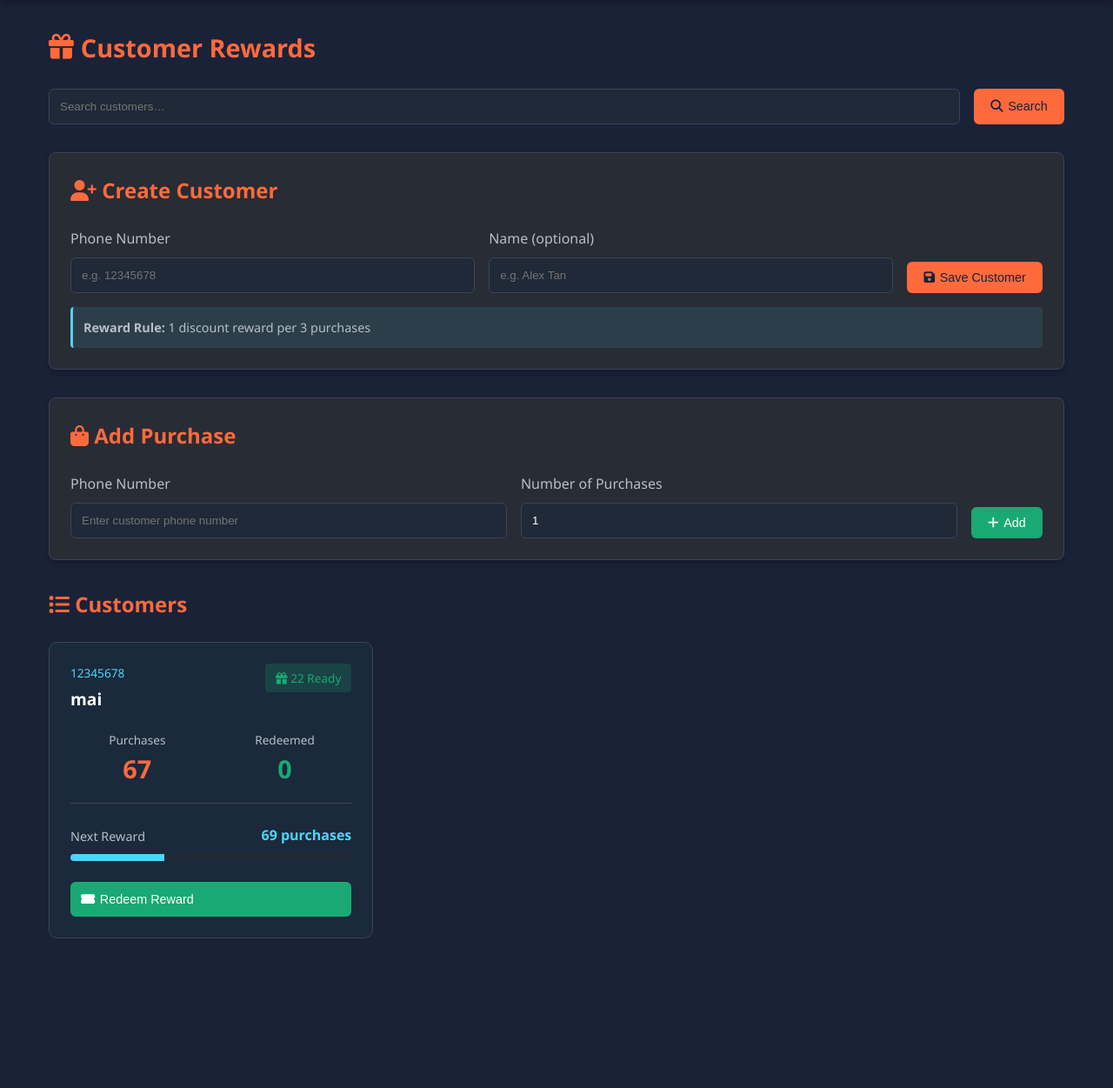
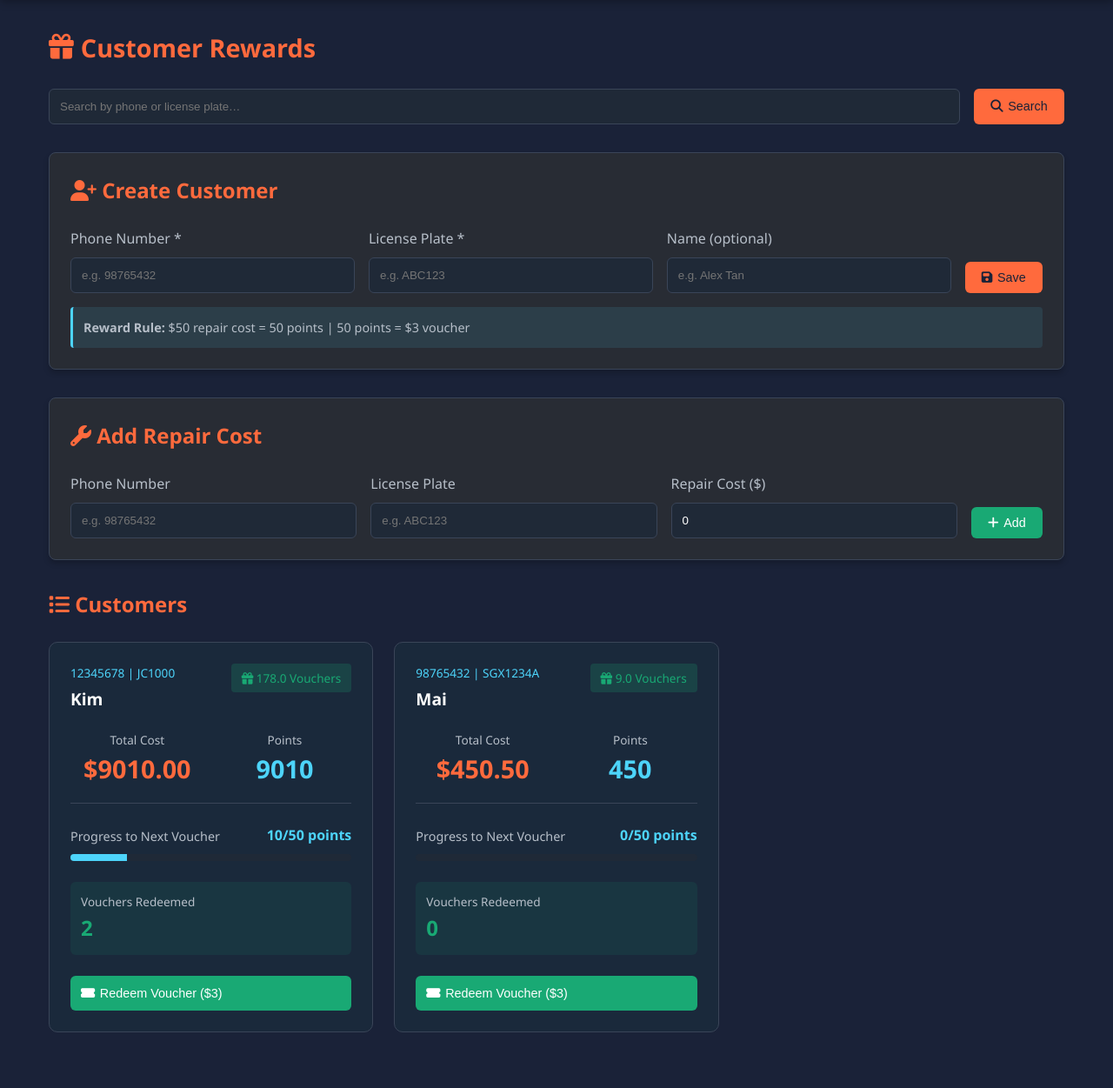
Before and after one commit to biz2007/WDP-Automating-Job-Card-Update, a Flask app: page /rewards in a window 1280 px wide. Shown: the part 76-1327 px from the top of the page at 87% size. Before the commit the page ends 1155 px from the top, so only its background shows below. Run offline with Flask 3, Linux system fonts and the light colour scheme; the visitor is signed in with stand-in values (Sample User, id 1).

Commit message:
rewards and license plates

```diff
--- a/app.py
+++ b/app.py
@@ -44,8 +44,8 @@ def load_jobs():
         with open(DATA_FILE, "r") as f:
             return json.load(f)
     return [
-        {"job_id": "JC1234", "status": "Open",   "remarks": "Initial review", "assigned_to": "Alice"},
-        {"job_id": "JC5678", "status": "Closed", "remarks": "Completed",      "assigned_to": "Bob"},
+        {"license_plate": "JC1234", "status": "Open",   "remarks": "Initial review", "assigned_to": "Alice"},
+        {"license_plate": "JC5678", "status": "Closed", "remarks": "Completed",      "assigned_to": "Bob"},
     ]
 
 def save_jobs(jobs):
@@ -113,12 +113,13 @@ def save_rewards(customers):
 
 def compute_reward_balance(customer):
     """
-    1 discount per 3 purchases.
-    balance = floor(purchases/3) - redeemed
+    Points-based rewards: $50 cost = 50 points, 50 points = $3 voucher
+    Balance in vouchers = floor(points / 50)
     """
-    earned = customer.get("purchases", 0) // 3
-    redeemed = customer.get("redeemed", 0)
-    return max(0, earned - redeemed)
+    points = customer.get("total_cost", 0)
+    vouchers_redeemed = customer.get("vouchers_redeemed", 0)
+    vouchers_earned = points // 50
+    return max(0, vouchers_earned - vouchers_redeemed)
 
 # Catalogue Storage
 CATALOGUE_FILE = "catalogue_data.json"
@@ -196,6 +197,7 @@ def load_status():
 def home():
     global jobs
     jobs = load_jobs()
+    catalogue = load_catalogue()
 
     search_query = request.args.get("search", "").strip().lower()
     is_admin = session.get('role') == 'admin'
@@ -206,20 +208,24 @@ def home():
             flash('Only admins can create job cards', 'danger')
             return redirect(url_for("home"))
 
-        job_id = request.form.get("job_id", "").strip()
+        license_plate = request.form.get("license_plate", "").strip()
         status = request.form.get("status", "").strip()
         remarks = request.form.get("remarks", "").strip()
         assigned_to = request.form.get("assigned_to", "").strip()
+        problem = request.form.get("problem", "").strip()
+        parts_used = request.form.getlist("parts_used")
 
-        if job_id and status:
-            # Prevent duplicate Job ID
-            if any(j.get("job_id") == job_id for j in jobs):
+        if license_plate and status:
+            # Prevent duplicate License Plate
+            if any(j.get("license_plate") == license_plate for j in jobs):
                 return redirect(url_for("home"))
             jobs.append({
-                "job_id": job_id,
+                "license_plate": license_plate,
                 "status": status,
                 "remarks": remarks,
                 "assigned_to": assigned_to,
+                "problem": problem,
+                "parts_used": parts_used,
             })
             save_jobs(jobs)
 
@@ -229,21 +235,23 @@ def home():
     if search_query:
         filtered_jobs = [
             job for job in jobs
-            if search_query in job.get("job_id", "").lower()
+            if search_query in job.get("license_plate", "").lower()
             or search_query in job.get("status", "").lower()
             or search_query in job.get("remarks", "").lower()
             or search_query in job.get("assigned_to", "").lower()
+            or search_query in job.get("problem", "").lower()
         ]
 
-    return render_template("index.html", jobs=filtered_jobs, search_query=search_query, is_admin=is_admin)
+    return render_template("index.html", jobs=filtered_jobs, search_query=search_query, is_admin=is_admin, catalogue=catalogue)
 
-@app.route("/update/<job_id>", methods=["GET", "POST"])
+@app.route("/update/<license_plate>", methods=["GET", "POST"])
 @admin_required
-def update(job_id):
+def update(license_plate):
     global jobs
     jobs = load_jobs()
+    catalogue = load_catalogue()
 
-    job = next((j for j in jobs if j["job_id"] == job_id), None)
+    job = next((j for j in jobs if j["license_plate"] == license_plate), None)
     if not job:
         return redirect(url_for("home"))
 
@@ -251,17 +259,19 @@ def update(job_id):
         job["status"] = request.form.get("status", "").strip()
         job["remarks"] = request.form.get("remarks", "").strip()
         job["assigned_to"] = request.form.get("assigned_to", "").strip()
+        job["problem"] = request.form.get("problem", "").strip()
+        job["parts_used"] = request.form.getlist("parts_used")
         save_jobs(jobs)
         return redirect(url_for("home"))
 
-    return render_template("update.html", job=job)
+    return render_template("update.html", job=job, catalogue=catalogue)
 
-@app.route("/delete/<job_id>", methods=["POST"])
+@app.route("/delete/<license_plate>", methods=["POST"])
 @admin_required
-def delete(job_id):
+def delete(license_plate):
     global jobs
     jobs = load_jobs()
-    jobs = [j for j in jobs if j["job_id"] != job_id]
+    jobs = [j for j in jobs if j["license_plate"] != license_plate]
     save_jobs(jobs)
     return redirect(url_for("home"))
 
@@ -282,17 +292,20 @@ def rewards():
 
         # Create/Update customer
         if action == "create_customer":
-            customer_id = request.form.get("customer_id", "").strip()
+            phone_number = request.form.get("phone_number", "").strip()
+            license_plate = request.form.get("license_plate", "").strip()
             name = request.form.get("name", "").strip()
 
-            if customer_id:
-                existing = next((c for c in customers if c["customer_id"] == customer_id), None)
+            if phone_number and license_plate:
+                # Use phone_number and license_plate as composite key
+                existing = next((c for c in customers if c["phone_number"] == phone_number and c["license_plate"] == license_plate), None)
                 if not existing:
                     customers.append({
-                        "customer_id": customer_id,
+                        "phone_number": phone_number,
+                        "license_plate": license_plate,
                         "name": name,
-                        "purchases": 0,
-                        "redeemed": 0
+                        "total_cost": 0,
+                        "vouchers_redeemed": 0
                     })
                 else:
                     # allow updating name if provided
@@ -303,22 +316,23 @@ def rewards():
 
             return redirect(url_for("rewards"))
 
-        # Add purchase to a customer
-        if action == "add_purchase":
-            customer_id = request.form.get("customer_id", "").strip()
-            amount = request.form.get("amount", "1").strip()
+        # Add repair cost to a customer
+        if action == "add_cost":
+            phone_number = request.form.get("phone_number", "").strip()
+            license_plate = request.form.get("license_plate", "").strip()
+            cost = request.form.get("cost", "0").strip()
 
             try:
-                amount_int = int(amount)
+                cost_float = float(cost)
             except ValueError:
-                amount_int = 1
+                cost_float = 0
 
-            if amount_int < 1:
-                amount_int = 1
+            if cost_float < 0:
+                cost_float = 0
 
-            cust = next((c for c in customers if c["customer_id"] == customer_id), None)
+            cust = next((c for c in customers if c["phone_number"] == phone_number and c["license_plate"] == license_plate), None)
             if cust:
-                cust["purchases"] = int(cust.get("purchases", 0)) + amount_int
+                cust["total_cost"] = float(cust.get("total_cost", 0)) + cost_float
                 save_rewards(customers)
 
             return redirect(url_for("rewards"))
@@ -328,7 +342,8 @@ def rewards():
     if search_query:
         filtered = [
             c for c in customers
-            if search_query in c.get("customer_id", "").lower()
+            if search_query in c.get("phone_number", "").lower()
+            or search_query in c.get("license_plate", "").lower()
             or search_query in c.get("name", "").lower()
         ]
 
@@ -336,12 +351,14 @@ def rewards():
     display_customers = []
     for c in filtered:
         c2 = dict(c)
-        c2["reward_balance"] = compute_reward_balance(c)
-        c2["next_reward_at"] = ((c.get("purchases", 0) // 3) + 1) * 3  # next threshold
+        points = c.get("total_cost", 0)
+        c2["current_points"] = int(points)
+        c2["reward_balance"] = compute_reward_balance(c)  # vouchers available to redeem
+        c2["points_to_next_voucher"] = (((points // 50) + 1) * 50) - points if (points % 50) != 0 else 0
         display_customers.append(c2)
 
-    # sort by most purchases desc
-    display_customers.sort(key=lambda x: x.get("purchases", 0), reverse=True)
+    # sort by most cost desc
+    display_customers.sort(key=lambda x: x.get("total_cost", 0), reverse=True)
 
     return render_template(
         "rewards.html",
@@ -350,14 +367,14 @@ def rewards():
         is_admin=is_admin
     )
 
-@app.route("/rewards/redeem/<customer_id>", methods=["POST"])
+@app.route("/rewards/redeem/<phone_number>/<license_plate>", methods=["POST"])
 @admin_required
-def redeem_reward(customer_id):
+def redeem_reward(phone_number, license_plate):
     customers = load_rewards()
-    cust = next((c for c in customers if c["customer_id"] == customer_id), None)
+    cust = next((c for c in customers if c["phone_number"] == phone_number and c["license_plate"] == license_plate), None)
     if cust:
         if compute_reward_balance(cust) > 0:
-            cust["redeemed"] = int(cust.get("redeemed", 0)) + 1
+            cust["vouchers_redeemed"] = int(cust.get("vouchers_redeemed", 0)) + 1
             save_rewards(customers)
     return redirect(url_for("rewards"))
 
--- a/templates/rewards.html
+++ b/templates/rewards.html
@@ -9,7 +9,7 @@
 
 <!-- Search Bar -->
 <form style="display: flex; gap: 1rem; margin-bottom: 2rem;">
-    <input type="search" name="search" placeholder="Search customers…" value="{{ search_query or '' }}"
+    <input type="search" name="search" placeholder="Search by phone or license plate…" value="{{ search_query or '' }}"
            style="flex: 1; padding: 0.75rem; background-color: var(--input-bg); border: 1px solid var(--border-color); border-radius: 6px; color: var(--text);">
     <button type="submit" class="btn btn-primary">
         <i class="fas fa-search"></i> Search
@@ -20,11 +20,16 @@
 {% if is_admin %}
 <div class="card" style="margin-bottom: 2rem;">
     <h2 style="color: var(--accent); margin-bottom: 1.5rem;"><i class="fas fa-user-plus"></i> Create Customer</h2>
-    <form method="post" style="display: grid; gap: 1rem; grid-template-columns: 1fr 1fr auto;">
+    <form method="post" style="display: grid; gap: 1rem; grid-template-columns: 1fr 1fr 1fr auto;">
         <input type="hidden" name="action" value="create_customer">
         <div>
-            <label style="display: block; margin-bottom: 0.5rem; color: var(--muted-text);">Phone Number</label>
-            <input type="text" name="customer_id" placeholder="e.g. 12345678" required
+            <label style="display: block; margin-bottom: 0.5rem; color: var(--muted-text);">Phone Number *</label>
+            <input type="text" name="phone_number" placeholder="e.g. 98765432" required
+                   style="width: 100%; padding: 0.75rem; background-color: var(--input-bg); border: 1px solid var(--border-color); border-radius: 6px; color: var(--text);">
+        </div>
+        <div>
+            <label style="display: block; margin-bottom: 0.5rem; color: var(--muted-text);">License Plate *</label>
+            <input type="text" name="license_plate" placeholder="e.g. ABC123" required
                    style="width: 100%; padding: 0.75rem; background-color: var(--input-bg); border: 1px solid var(--border-color); border-radius: 6px; color: var(--text);">
         </div>
         <div>
@@ -33,27 +38,32 @@
                    style="width: 100%; padding: 0.75rem; background-color: var(--input-bg); border: 1px solid var(--border-color); border-radius: 6px; color: var(--text);">
         </div>
         <button type="submit" class="btn btn-primary" style="align-self: flex-end;">
-            <i class="fas fa-save"></i> Save Customer
+            <i class="fas fa-save"></i> Save
         </button>
     </form>
     <p style="margin-top: 1rem; padding: 0.75rem; background-color: rgba(77, 212, 250, 0.1); border-left: 3px solid var(--action); border-radius: 4px; color: var(--muted-text); font-size: 0.9rem;">
-        <strong>Reward Rule:</strong> 1 discount reward per 3 purchases
+        <strong>Reward Rule:</strong> $50 repair cost = 50 points | 50 points = $3 voucher
     </p>
 </div>
 
-<!-- Admin Only: Add Purchase Section -->
+<!-- Admin Only: Add Repair Cost Section -->
 <div class="card" style="margin-bottom: 2rem;">
-    <h2 style="color: var(--accent); margin-bottom: 1.5rem;"><i class="fas fa-shopping-bag"></i> Add Purchase</h2>
-    <form method="post" style="display: grid; gap: 1rem; grid-template-columns: 1fr 1fr auto;">
-        <input type="hidden" name="action" value="add_purchase">
+    <h2 style="color: var(--accent); margin-bottom: 1.5rem;"><i class="fas fa-wrench"></i> Add Repair Cost</h2>
+    <form method="post" style="display: grid; gap: 1rem; grid-template-columns: 1fr 1fr 1fr auto;">
+        <input type="hidden" name="action" value="add_cost">
         <div>
             <label style="display: block; margin-bottom: 0.5rem; color: var(--muted-text);">Phone Number</label>
-            <input type="text" name="customer_id" placeholder="Enter customer phone number" required
+            <input type="text" name="phone_number" placeholder="e.g. 98765432" required
                    style="width: 100%; padding: 0.75rem; background-color: var(--input-bg); border: 1px solid var(--border-color); border-radius: 6px; color: var(--text);">
         </div>
         <div>
-            <label style="display: block; margin-bottom: 0.5rem; color: var(--muted-text);">Number of Purchases</label>
-            <input type="number" name="amount" min="1" value="1"
+            <label style="display: block; margin-bottom: 0.5rem; color: var(--muted-text);">License Plate</label>
+            <input type="text" name="license_plate" placeholder="e.g. ABC123" required
+                   style="width: 100%; padding: 0.75rem; background-color: var(--input-bg); border: 1px solid var(--border-color); border-radius: 6px; color: var(--text);">
+        </div>
+        <div>
+            <label style="display: block; margin-bottom: 0.5rem; color: var(--muted-text);">Repair Cost ($)</label>
+            <input type="number" name="cost" min="0" step="0.01" placeholder="0.00" value="0" required
                    style="width: 100%; padding: 0.75rem; background-color: var(--input-bg); border: 1px solid var(--border-color); border-radius: 6px; color: var(--text);">
         </div>
         <button type="submit" class="btn" style="background-color: var(--success); color: white; align-self: flex-end;">
@@ -64,7 +74,7 @@
 {% else %}
 <div style="padding: 1.5rem; background-color: rgba(255, 193, 7, 0.1); border: 1px solid rgba(255, 193, 7, 0.3); border-radius: 10px; margin-bottom: 2rem;">
     <p style="color: var(--muted-text); margin: 0;">
-        <i class="fas fa-info-circle"></i> <strong>View Only:</strong> You can view reward information. Contact an admin to add customers or purchases.
+        <i class="fas fa-info-circle"></i> <strong>View Only:</strong> You can view reward information. Contact an admin to add customers or repair costs.
     </p>
 </div>
 {% endif %}
@@ -73,23 +83,23 @@
 <div style="margin-bottom: 2rem;">
     <h2 style="color: var(--accent); margin-bottom: 1.5rem;"><i class="fas fa-list"></i> Customers</h2>
     {% if customers %}
-    <div style="display: grid; grid-template-columns: repeat(auto-fill, minmax(320px, 1fr)); gap: 1.5rem;">
+    <div style="display: grid; grid-template-columns: repeat(auto-fill, minmax(340px, 1fr)); gap: 1.5rem;">
         {% for c in customers %}
         <div style="background-color: rgba(25, 169, 116, 0.05); border: 1px solid var(--border-color); border-radius: 10px; padding: 1.5rem; transition: all 0.3s ease;">
             <!-- Customer Header -->
             <div style="display: flex; align-items: flex-start; justify-content: space-between; margin-bottom: 1rem;">
                 <div>
-                    <div style="color: var(--action); font-size: 0.85rem; font-weight: 500;">{{ c.customer_id }}</div>
+                    <div style="color: var(--action); font-size: 0.85rem; font-weight: 500;">{{ c.phone_number }} | {{ c.license_plate }}</div>
                     <h3 style="color: var(--text); margin: 0.25rem 0; font-size: 1.2rem;">{{ c.name or 'Unknown' }}</h3>
                 </div>
                 <div style="text-align: right;">
                     {% if c.reward_balance > 0 %}
                     <div style="background-color: rgba(25, 169, 116, 0.2); color: var(--success); padding: 0.35rem 0.75rem; border-radius: 4px; font-size: 0.85rem; font-weight: 500;">
-                        <i class="fas fa-gift"></i> {{ c.reward_balance }} Ready
+                        <i class="fas fa-gift"></i> {{ c.reward_balance }} Voucher{{ 's' if c.reward_balance != 1 else '' }}
                     </div>
                     {% else %}
                     <div style="background-color: rgba(183, 191, 201, 0.2); color: var(--muted-text); padding: 0.35rem 0.75rem; border-radius: 4px; font-size: 0.85rem;">
-                        No Rewards
+                        No Vouchers
                     </div>
                     {% endif %}
                 </div>
@@ -98,37 +108,43 @@
             <!-- Stats Grid -->
             <div style="display: grid; grid-template-columns: 1fr 1fr; gap: 1rem; margin-bottom: 1.5rem; padding-bottom: 1rem; border-bottom: 1px solid var(--border-color);">
                 <div style="text-align: center;">
-                    <div style="color: var(--muted-text); font-size: 0.85rem;">Purchases</div>
-                    <div style="color: var(--accent); font-size: 1.8rem; font-weight: bold;">{{ c.purchases }}</div>
+                    <div style="color: var(--muted-text); font-size: 0.85rem;">Total Cost</div>
+                    <div style="color: var(--accent); font-size: 1.8rem; font-weight: bold;">${{ "%.2f"|format(c.total_cost) }}</div>
                 </div>
                 <div style="text-align: center;">
-                    <div style="color: var(--muted-text); font-size: 0.85rem;">Redeemed</div>
-                    <div style="color: var(--success); font-size: 1.8rem; font-weight: bold;">{{ c.redeemed }}</div>
+                    <div style="color: var(--muted-text); font-size: 0.85rem;">Points</div>
+                    <div style="color: var(--action); font-size: 1.8rem; font-weight: bold;">{{ c.current_points }}</div>
                 </div>
             </div>
 
             <!-- Progress Bar -->
             <div style="margin-bottom: 1.5rem;">
                 <div style="display: flex; justify-content: space-between; align-items: center; margin-bottom: 0.5rem;">
-                    <span style="color: var(--muted-text); font-size: 0.9rem;">Next Reward</span>
-                    <span style="color: var(--action); font-weight: bold;">{{ c.next_reward_at }} purchases</span>
+                    <span style="color: var(--muted-text); font-size: 0.9rem;">Progress to Next Voucher</span>
+                    <span style="color: var(--action); font-weight: bold;">{{ c.current_points % 50 }}/50 points</span>
                 </div>
                 <div style="background-color: var(--input-bg); height: 8px; border-radius: 10px; overflow: hidden;">
-                    <div style="background-color: var(--action); height: 100%; width: {{ (c.purchases % 3) / 3 * 100 }}%; transition: width 0.3s ease;"></div>
+                    <div style="background-color: var(--action); height: 100%; width: {{ (c.current_points % 50) / 50 * 100 }}%; transition: width 0.3s ease;"></div>
                 </div>
+            </div>
+
+            <!-- Redeemed Vouchers -->
+            <div style="margin-bottom: 1.5rem; padding: 0.75rem; background-color: rgba(25, 169, 116, 0.1); border-radius: 6px;">
+                <div style="color: var(--muted-text); font-size: 0.85rem;">Vouchers Redeemed</div>
+                <div style="color: var(--success); font-size: 1.5rem; font-weight: bold;">{{ c.vouchers_redeemed }}</div>
             </div>
 
             <!-- Action Button -->
             {% if is_admin %}
                 {% if c.reward_balance > 0 %}
-                <form method="post" action="{{ url_for('redeem_reward', customer_id=c.customer_id) }}" style="display: inline; width: 100%;">
+                <form method="post" action="{{ url_for('redeem_reward', phone_number=c.phone_number, license_plate=c.license_plate) }}" style="display: inline; width: 100%;">
                     <button type="submit" class="btn btn-primary" style="background-color: var(--success); color: white; padding: 0.75rem; width: 100%; font-weight: 500;">
-                        <i class="fas fa-ticket-alt"></i> Redeem Reward
+                        <i class="fas fa-ticket-alt"></i> Redeem Voucher ($3)
                     </button>
                 </form>
                 {% else %}
                 <button type="button" disabled class="btn" style="background-color: var(--input-bg); color: var(--muted-text); padding: 0.75rem; width: 100%; font-weight: 500; cursor: not-allowed;">
-                    <i class="fas fa-lock"></i> No Rewards Available
+                    <i class="fas fa-lock"></i> No Vouchers Available
                 </button>
                 {% endif %}
             {% else %}
```
Also changed, not shown: jobs_data.json (+7 -3 lines), rewards_data.json (+12 -4 lines), templates/index.html (+66 -17 lines), templates/update.html (+19 -2 lines).
